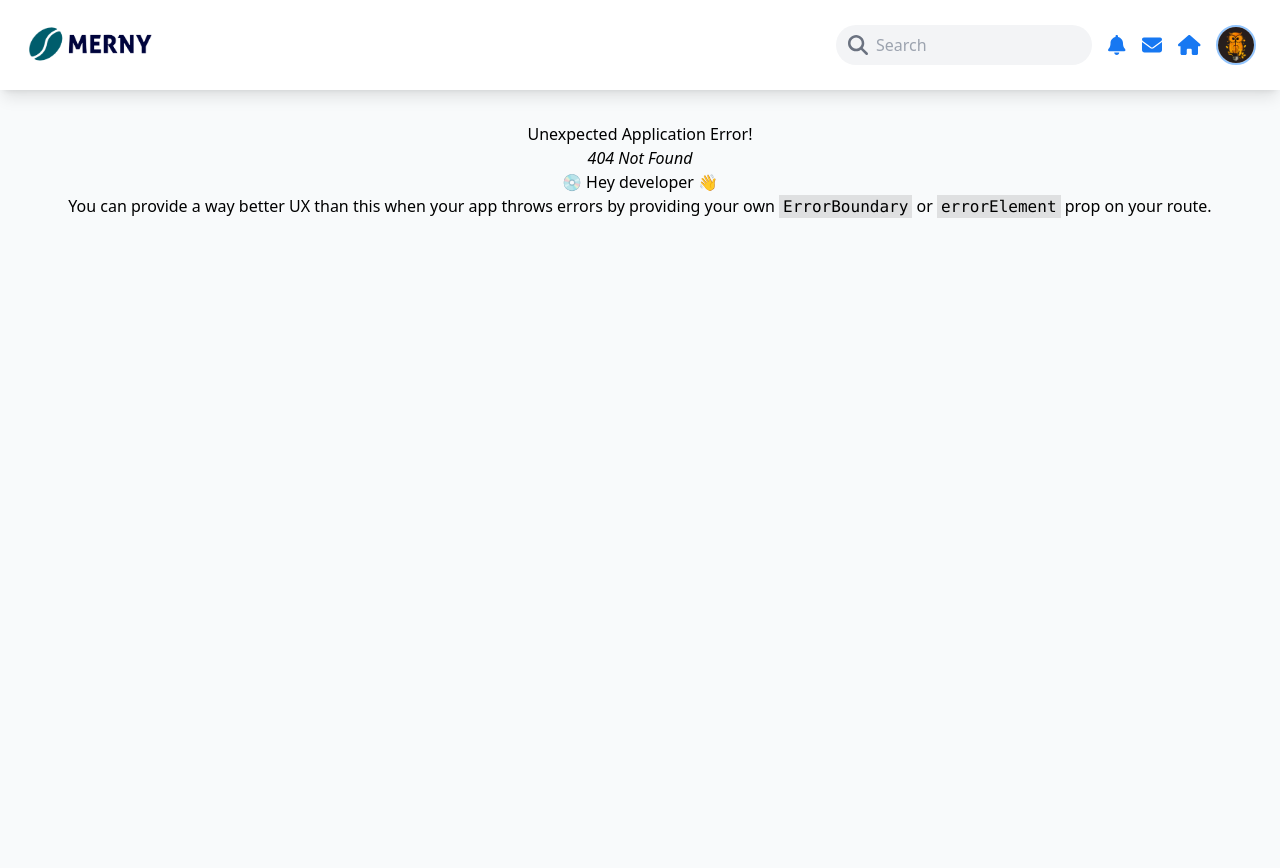
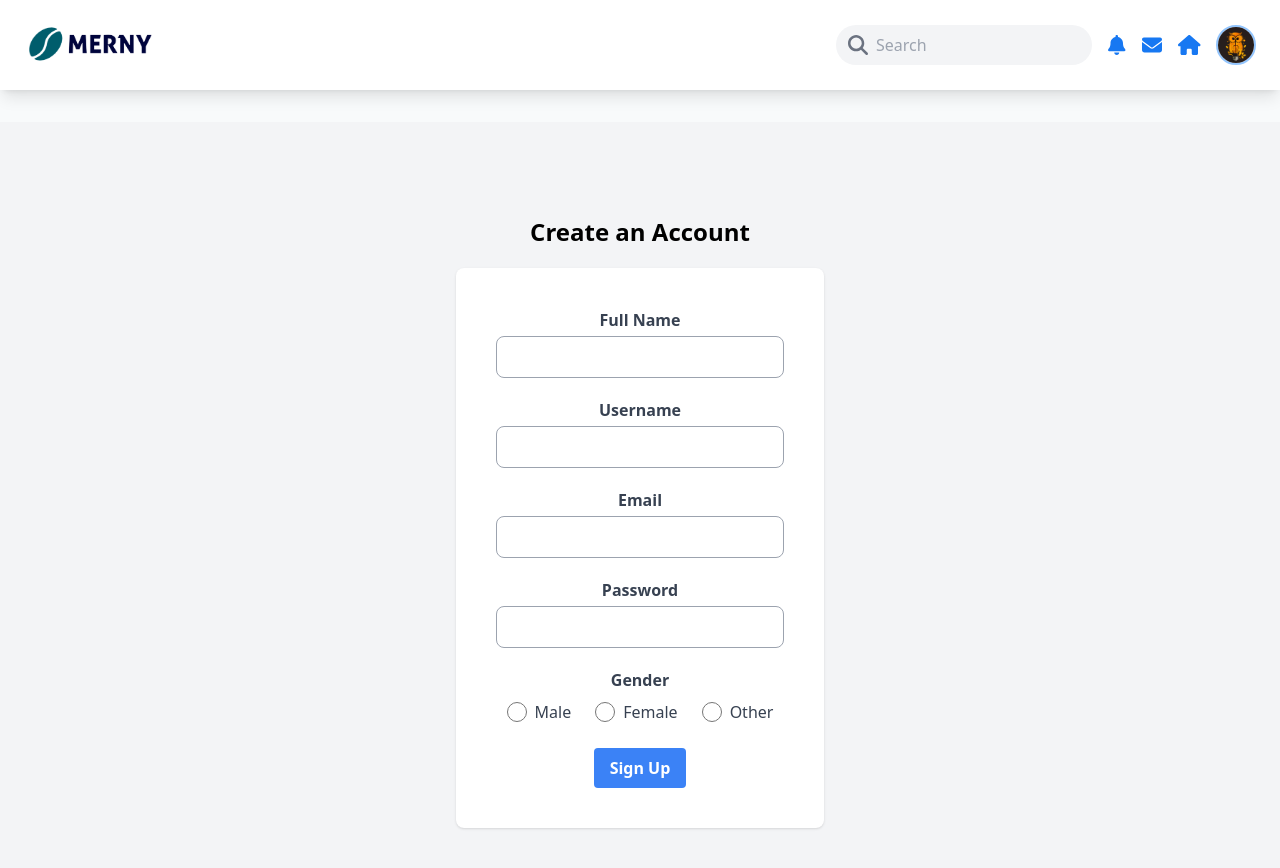
Before and after one commit to AchintaSharma/merny-app, a React (Vite) app in the folder client/: page /register in a window 1280 px wide. Before the commit this address had no page. Shown: the top 868 px of the page. Before the commit the page ends 800 px from the top, so only its background shows below. Built offline with nearby package versions, Linux system fonts and the light colour scheme.

Commit message:
register page functionality and integration with server

```diff
--- a/client/package.json
+++ b/client/package.json
@@ -12,6 +12,7 @@
   "dependencies": {
     "@fortawesome/free-solid-svg-icons": "^6.4.0",
     "@fortawesome/react-fontawesome": "^0.2.0",
+    "axios": "^1.4.0",
     "bson-objectid": "^2.0.4",
     "react": "^18.2.0",
     "react-dom": "^18.2.0",
--- a/client/src/App.jsx
+++ b/client/src/App.jsx
@@ -6,13 +6,19 @@ import HomePage from "./pages/HomePage";
 import Copyright from "./components/Footer/Copyright";
 import ProfilePage from "./pages/ProfilePage";
 import MessengerPage from "./pages/MessengerPage";
+import SignupPage from "./pages/Signup/Signup";
 
 // React router - route definitions
 const router = createBrowserRouter([
   {
+    path: "/register",
+    element: <SignupPage />,
+  },
+  {
     path: "/",
     element: <HomePage />,
   },
+
   {
     path: "/profile",
     element: <ProfilePage />,
--- /dev/null
+++ b/client/src/pages/Signup/Signup.jsx
@@ -0,0 +1,188 @@
+import { useState } from "react";
+import axios from "axios";
+import { useNavigate } from "react-router-dom";
+
+// TODO: Refactor to an API file later.
+const AUTH_SIGNUP_API = "http://localhost:4001/merny/api/v1/auth/register";
+
+const SignupPage = () => {
+  const [fullName, setFullName] = useState("");
+  const [userName, setUserName] = useState("");
+  const [email, setEmail] = useState("");
+  const [password, setPassword] = useState("");
+  const navigate = useNavigate();
+
+  const handleSignup = async (event) => {
+    event.preventDefault();
+    const { fullName, userName, email, password, gender } =
+      event.target.elements;
+    if (!fullName || !userName || !email || !password || !gender) {
+      alert("All fields are required.");
+      return;
+    }
+    if (password.length < 8) {
+      alert("Password should be at least 8 characters.");
+      return;
+    }
+
+    const signupFormData = {
+      fullName: fullName.value,
+      userName: userName.value,
+      email: email.value,
+      password: password.value,
+      gender: gender.value,
+    };
+
+    try {
+      const response = await axios.post(AUTH_SIGNUP_API, signupFormData);
+      console.log(response.data);
+      const { accessToken, user, message } = response.data;
+
+      localStorage.setItem("accessToken", accessToken);
+      localStorage.setItem("user", JSON.stringify(user));
+
+      alert(`${message} User ${user.fullName} registered.`);
+
+      // TODO @bard Bard I want you to focus on this part
+      // redirect to home page (path: "/")
+      navigate("/");
+    } catch (error) {
+      alert(error.response.data.message);
+    }
+  };
+
+  return (
+    <div className="min-h-screen bg-gray-100 flex flex-col justify-center sm:py-12">
+      <div className="p-10 xs:p-0 mx-auto md:w-full md:max-w-md">
+        <h1 className="font-bold text-center text-2xl mb-5">
+          Create an Account
+        </h1>
+        <form
+          onSubmit={handleSignup}
+          className="bg-white rounded-lg shadow p-10"
+        >
+          <div className="mb-5">
+            <label
+              htmlFor="fullName"
+              className="font-bold mb-1 text-gray-700 block"
+            >
+              Full Name
+            </label>
+            <input
+              type="text"
+              name="fullName"
+              value={fullName}
+              onChange={(event) => setFullName(event.target.value)}
+              className="border border-gray-400 p-2 w-full rounded-lg"
+            />
+          </div>
+          <div className="mb-5">
+            <label
+              htmlFor="userName"
+              className="font-bold mb-1 text-gray-700 block"
+            >
+              Username
+            </label>
+            <input
+              type="text"
+              name="userName"
+              value={userName}
+              onChange={(event) => setUserName(event.target.value)}
+              className="border border-gray-400 p-2 w-full rounded-lg"
+            />
+          </div>
+          <div className="mb-5">
+            <label
+              htmlFor="email"
+              className="font-bold mb-1 text-gray-700 block"
+            >
+              Email
+            </label>
+            <input
+              type="email"
+              name="email"
+              value={email}
+              onChange={(event) => setEmail(event.target.value)}
+              className="border border-gray-400 p-2 w-full rounded-lg"
+            />
+          </div>
+          <div className="mb-5">
+            <label
+              htmlFor="password"
+              className="font-bold mb-1 text-gray-700 block"
+            >
+              Password
+            </label>
+            <input
+              type="password"
+              name="password"
+              value={password}
+              onChange={(event) => setPassword(event.target.value)}
+              className="border border-gray-400 p-2 w-full rounded-lg"
+            />
+          </div>
+          <div className="mb-5">
+            <label
+              htmlFor="gender"
+              className="block mb-2 font-bold text-gray-700"
+            >
+              Gender
+            </label>
+            <div>
+              <label
+                htmlFor="male"
+                className="inline-flex items-center cursor-pointer"
+              >
+                <input
+                  type="radio"
+                  id="male"
+                  name="gender"
+                  value="Male"
+                  className="form-radio h-5 w-5 text-gray-600"
+                  required
+                />
+                <span className="ml-2 text-gray-700">Male</span>
+              </label>
+              <label
+                htmlFor="female"
+                className="inline-flex items-center ml-6 cursor-pointer"
+              >
+                <input
+                  type="radio"
+                  id="female"
+                  name="gender"
+                  value="Female"
+                  className="form-radio h-5 w-5 text-gray-600"
+                  required
+                />
+                <span className="ml-2 text-gray-700">Female</span>
+              </label>
+              <label
+                htmlFor="other"
+                className="inline-flex items-center ml-6 cursor-pointer"
+              >
+                <input
+                  type="radio"
+                  id="other"
+                  name="gender"
+                  value="Other"
+                  className="form-radio h-5 w-5 text-gray-600"
+                  required
+                />
+                <span className="ml-2 text-gray-700">Other</span>
+              </label>
+            </div>
+          </div>
+          <button
+            type="submit"
+            className="bg-blue-500 hover:bg-blue-700 text-white font-bold py-2 px-4 rounded focus:outline-none focus:shadow-outline"
+          >
+            Sign Up
+          </button>
+        </form>
+      </div>
+    </div>
+  );
+};
+
+export default SignupPage;
```
Also changed, not shown: client/src/pages/Login/Login.jsx (added), 2 other files (tests, documents, lock files or other folders).
